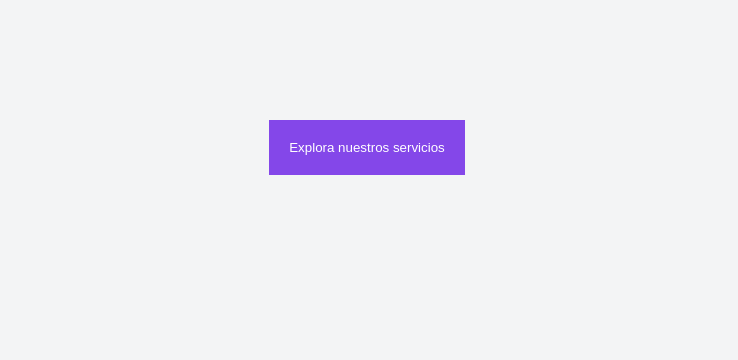
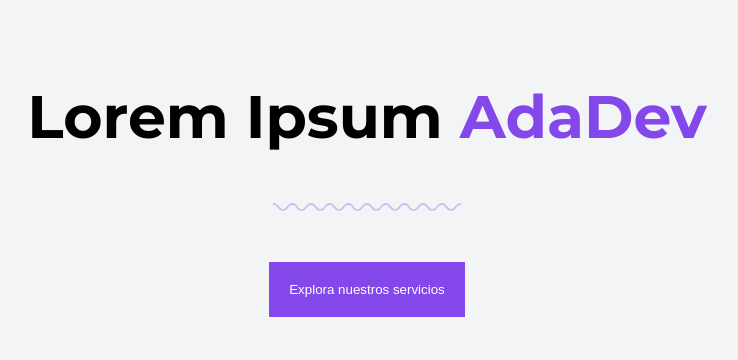
Before and after one commit to micaelaalvarezj/project-promo-55-module-1-team-3, a website built with Vite: page src/index.html in a window 1280 px wide. Shown: the whole page, without its empty margins (273-1011 px from the left). Built offline with nearby package versions, Linux system fonts and the light colour scheme; files whose address does not match are found by name.

Commit message:
hero section

```diff
--- a/src/partials/hero.html
+++ b/src/partials/hero.html
@@ -1,6 +1,8 @@
-<div class="module1">
+<div class="hero">
     <h1> Lorem Ipsum <span class="highlighted"> AdaDev</span></h1>
-    <img src= "./images/pattern-waves.svg" alt="">
+    <div class="hero-image">
+        <img src= "./images/wavecopy.png" alt="">
+    </div>
     <a href="https://adalab.es">
         <button> Explora nuestros servicios </button>
     </a>
--- a/src/scss/layout/_hero.scss
+++ b/src/scss/layout/_hero.scss
@@ -1,13 +1,18 @@
-.module1{
+.hero{
     display: flex;
     flex-direction: column;
+    font-family: Montserrat;
+    font-size: 30px;
     align-items: center;
 }
 
-.highlighted{
-    color: #8447E9;
+h1{
+    display: none;
 }
 
+.hero-image{
+    display: none;
+}
 
 button{
     margin: 40px;
@@ -23,11 +28,23 @@ button:hover{
 }
 
 @media screen and (min-width:1024px) {
-    h1{
-        display: none;
+    .hero-image{
+        display: flex;
+        justify-content: flex-end;
     }
 
     img{
-        display: none;
+        width: 200px;
     }
+
+    h1{
+     display: block;
+     margin-bottom: 40px;
+
+    }
+
+    .highlighted{
+    color: #8447E9;
 }
+
+}
```
